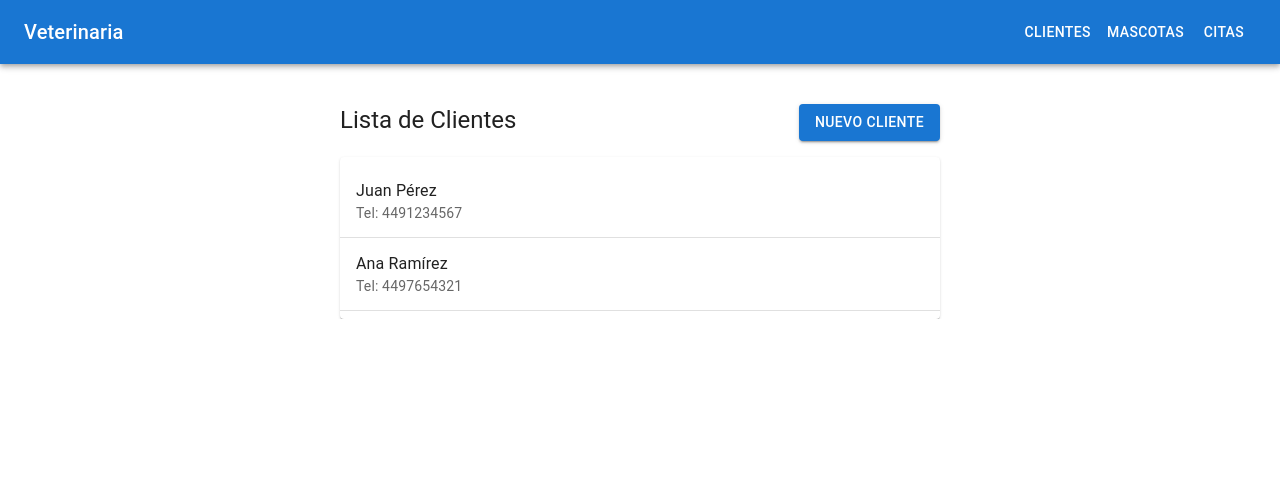
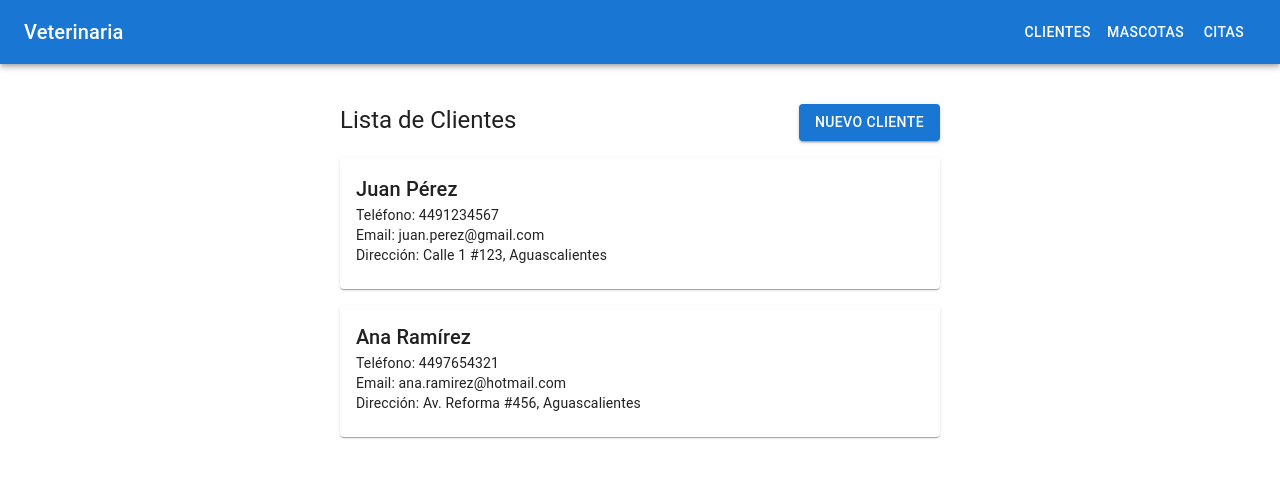
Before and after one commit to UP220265/veterinaria, a Next.js app in the folder veterinaria-frontend/: page /clientes in a window 1280 px wide. Shown: the top 478 px of the page. Built offline with nearby package versions, Linux system fonts and the light colour scheme.

Commit message:
Mejora de funcionabilidad

```diff
--- /dev/null
+++ b/veterinaria-frontend/components/ClienteCard.js
@@ -0,0 +1,16 @@
+import { Card, CardContent, Typography } from "@mui/material";
+
+export default function ClienteCard({ cliente }) {
+  return (
+    <Card sx={{ mb: 2 }}>
+      <CardContent>
+        <Typography variant="h6">
+          {cliente.nombre} {cliente.apellido}
+        </Typography>
+        <Typography variant="body2">Teléfono: {cliente.telefono}</Typography>
+        <Typography variant="body2">Email: {cliente.email}</Typography>
+        <Typography variant="body2">Dirección: {cliente.direccion}</Typography>
+      </CardContent>
+    </Card>
+  );
+}
--- a/veterinaria-frontend/pages/clientes/index.js
+++ b/veterinaria-frontend/pages/clientes/index.js
@@ -1,9 +1,25 @@
-import { Box, Typography, List, ListItem, ListItemText, Paper, Button } from "@mui/material";
+import { Box, Typography, Button } from "@mui/material";
 import Link from "next/link";
+import ClienteCard from "../../components/ClienteCard";
 
+// Datos simulados por ahora
 const clientesPrueba = [
-  { id: 1, nombre: "Juan", apellido: "Pérez", telefono: "4491234567" },
-  { id: 2, nombre: "Ana", apellido: "Ramírez", telefono: "4497654321" },
+  {
+    id: 1,
+    nombre: "Juan",
+    apellido: "Pérez",
+    telefono: "4491234567",
+    email: "juan.perez@gmail.com",
+    direccion: "Calle 1 #123, Aguascalientes"
+  },
+  {
+    id: 2,
+    nombre: "Ana",
+    apellido: "Ramírez",
+    telefono: "4497654321",
+    email: "ana.ramirez@hotmail.com",
+    direccion: "Av. Reforma #456, Aguascalientes"
+  },
 ];
 
 export default function ListaClientes() {
@@ -15,18 +31,9 @@ export default function ListaClientes() {
           <Button variant="contained">Nuevo Cliente</Button>
         </Link>
       </Box>
-      <Paper>
-        <List>
-          {clientesPrueba.map((cliente) => (
-            <ListItem key={cliente.id} divider>
-              <ListItemText
-                primary={`${cliente.nombre} ${cliente.apellido}`}
-                secondary={`Tel: ${cliente.telefono}`}
-              />
-            </ListItem>
-          ))}
-        </List>
-      </Paper>
+      {clientesPrueba.map((cliente) => (
+        <ClienteCard key={cliente.id} cliente={cliente} />
+      ))}
     </Box>
   );
 }
```
